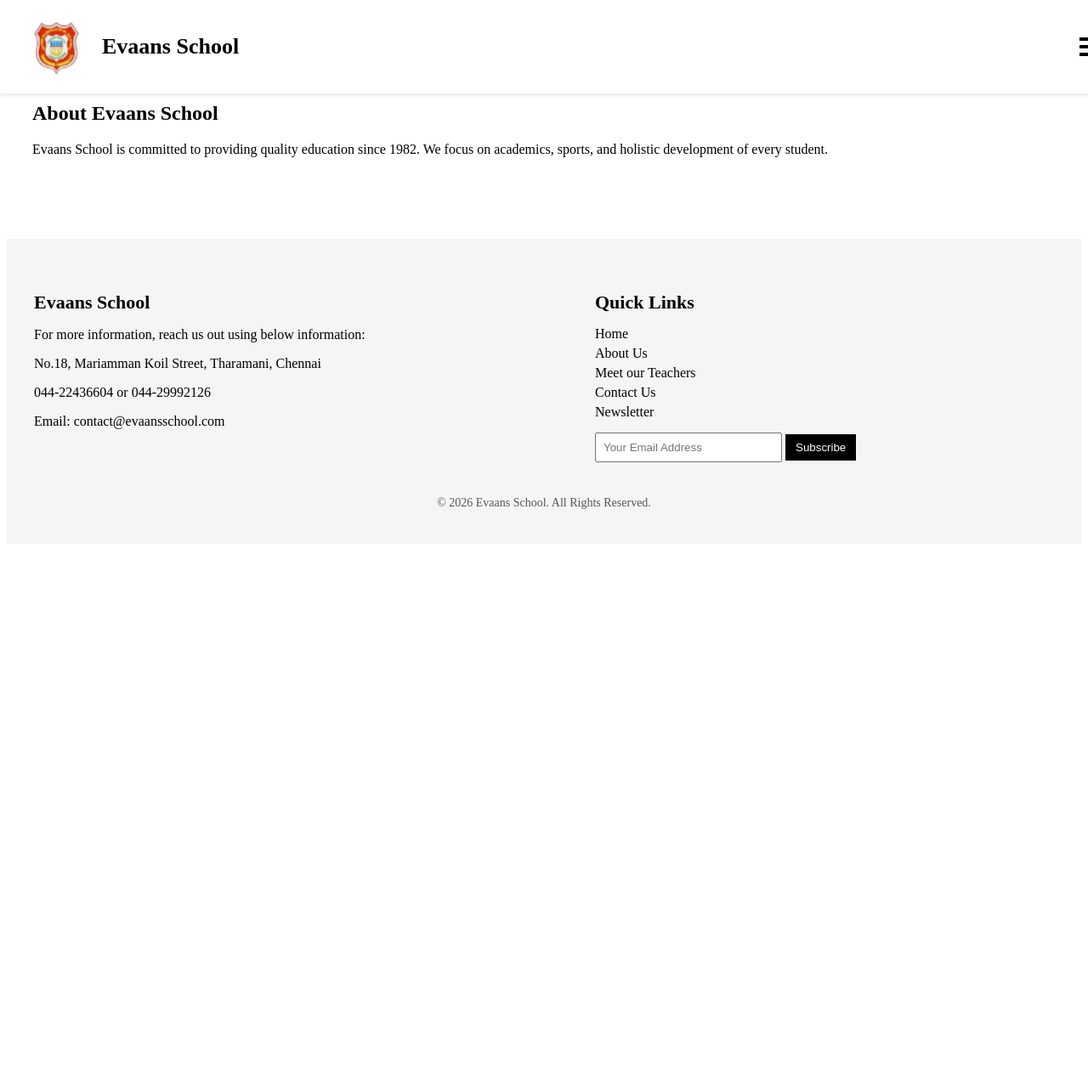
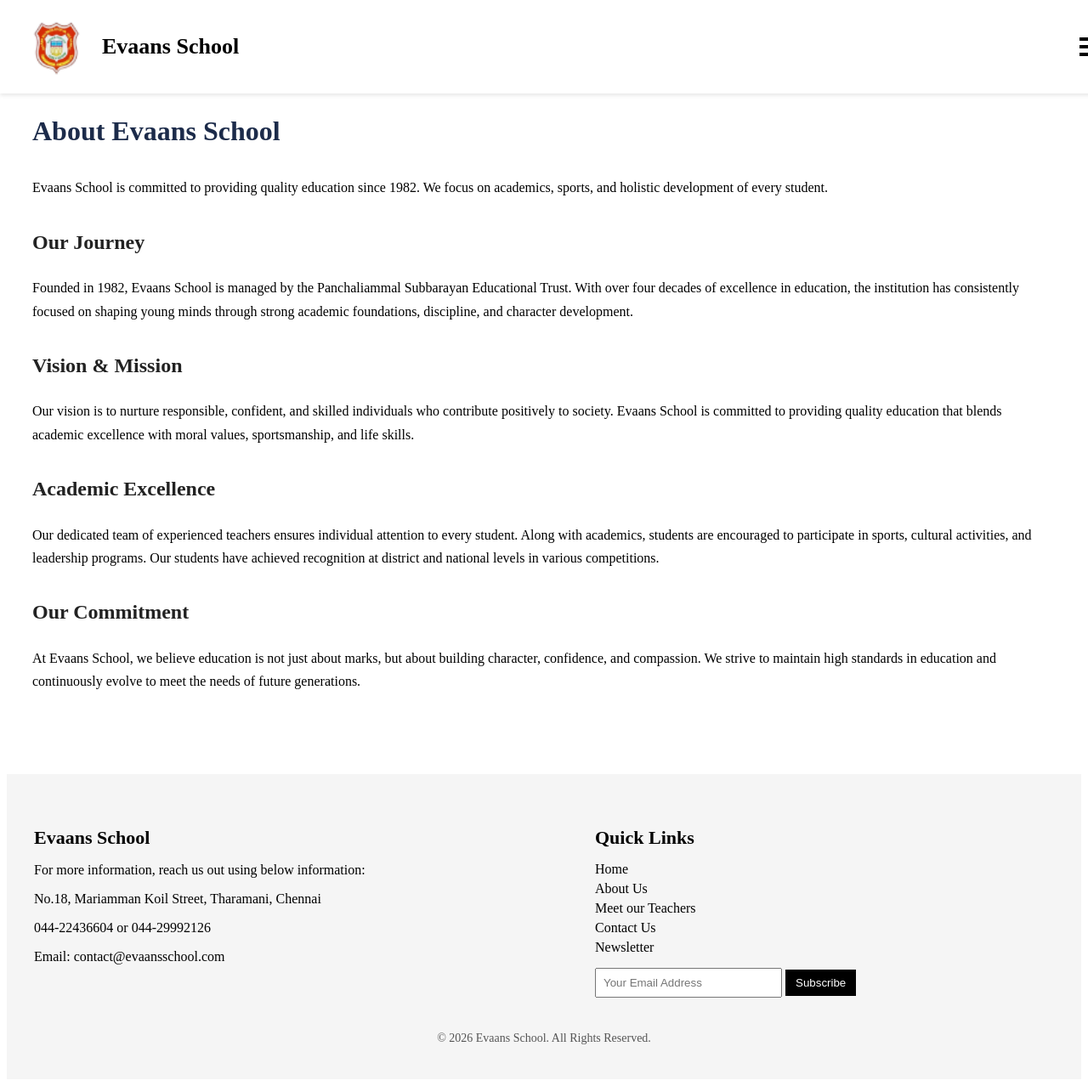
Before and after one commit to geethapriya14/School-Website, a PHP site: page /about.php in a window 1280 px wide. Shown: the whole page at 85% size. Before the commit the page ends 599 px from the top, so only its background shows below. Run offline with PHP 8.4, Linux system fonts and the light colour scheme.

Commit message:
updated about page

```diff
--- a/about.php
+++ b/about.php
@@ -5,14 +5,43 @@ require_once __DIR__ . '/templates/navigation.php';
 ?>
 
 
-<section style="margin-top: 70px; color: black; padding: 30px;">
-    <h1>About Evaans School</h1>
+<section style="margin-top: 70px; color: black; padding: 30px; line-height:1.7; background-color:#fff; ">
+    <h1 style="font-size:32px; color:#1c2b4a; margin: bottom 20px;">About Evaans School</h1>
     <p>
         Evaans School is committed to providing quality education since 1982.
         We focus on academics, sports, and holistic development of every student.
     </p>
-</section>
+    <h2 style="margin-top:30px; color:#222;">Our Journey</h2>
+    <p>
+        Founded in 1982, Evaans School is managed by the Panchaliammal Subbarayan
+        Educational Trust. With over four decades of excellence in education,
+        the institution has consistently focused on shaping young minds through
+        strong academic foundations, discipline, and character development.
+    </p>
 
+    <h2 style="margin-top:30px; color:#222;">Vision & Mission</h2>
+    <p>
+        Our vision is to nurture responsible, confident, and skilled individuals
+        who contribute positively to society. Evaans School is committed to
+        providing quality education that blends academic excellence with moral
+        values, sportsmanship, and life skills.
+    </p>
+    <h2 style="margin-top:30px; color:#222;">Academic Excellence</h2>
+    <p>
+        Our dedicated team of experienced teachers ensures individual attention
+        to every student. Along with academics, students are encouraged to
+        participate in sports, cultural activities, and leadership programs.
+        Our students have achieved recognition at district and national levels
+        in various competitions.
+    </p>
+    <h2 style="margin-top:30px; color:#222;">Our Commitment</h2>
+    <p>
+       At Evaans School, we believe education is not just about marks, but about
+       building character, confidence, and compassion. We strive to maintain
+       high standards in education and continuously evolve to meet the needs
+       of future generations.
+    </p>
+    </section>
 
 
 <?php
```
